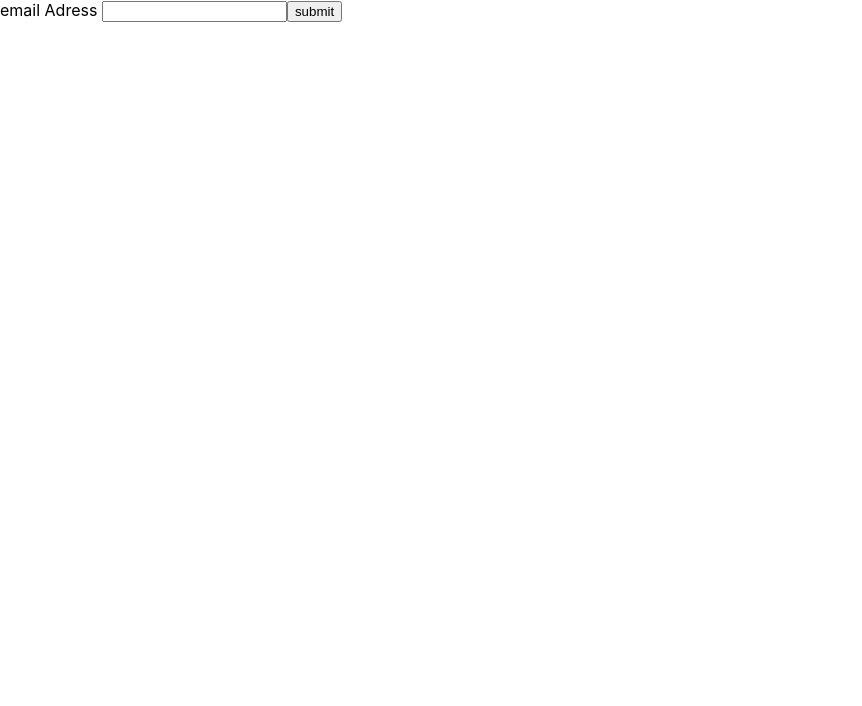
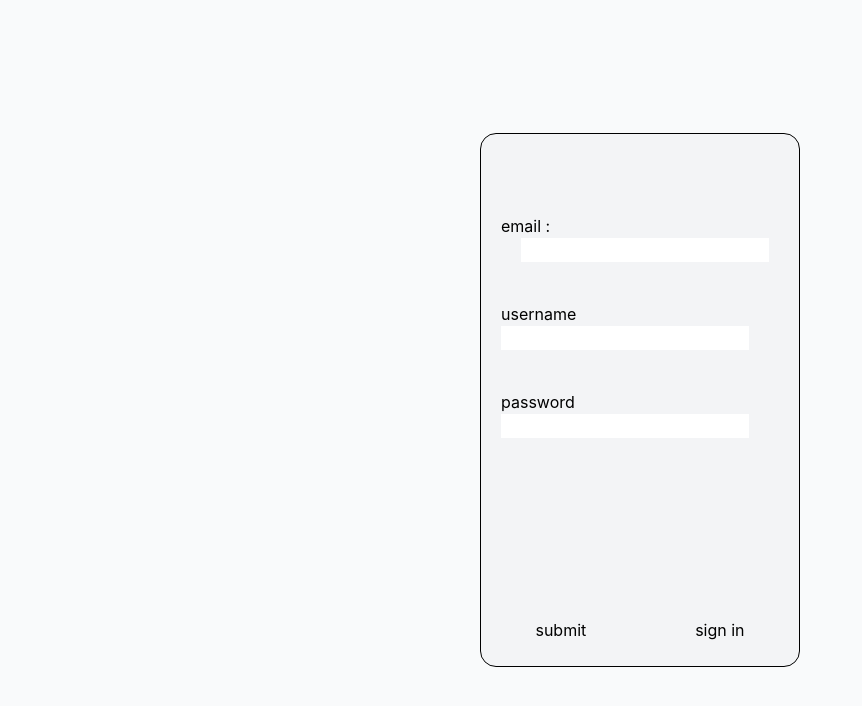
Before and after one commit to amiof/weblog-frontend, a React (Create React App) app: page /login in a window 1280 px wide. Shown: the top 706 px of the page, without its empty margins (0-862 px from the left). Built offline with nearby package versions, Linux system fonts and the light colour scheme.

Commit message:
add login and signin page ui

```diff
--- a/package.json
+++ b/package.json
@@ -10,6 +10,7 @@
     "formik": "^2.2.9",
     "react": "^18.2.0",
     "react-dom": "^18.2.0",
+    "react-router-dom": "^6.6.1",
     "react-scripts": "5.0.1",
     "web-vitals": "^2.1.4",
     "yup": "^0.32.11"
@@ -37,5 +38,8 @@
       "last 1 firefox version",
       "last 1 safari version"
     ]
+  },
+  "devDependencies": {
+    "tailwindcss": "^3.2.4"
   }
 }
--- a/src/App.js
+++ b/src/App.js
@@ -1,11 +1,17 @@
+import { Route, Routes } from "react-router-dom";
+import Home from "./components/home/Home";
 import Login from "./components/login/login";
+import SignIn from "./components/login/SignIn";
 
 function App() {
   return (
-    <div className="App">
-
-      <Login/>
-  </div>
+    <div id="app" >
+      <Routes>
+        <Route path="/" element={<Home></Home>} />
+        <Route path="/login" element={<Login></Login>} />
+        <Route path="/signIn" element={<SignIn></SignIn>} />
+      </Routes>
+    </div>
   );
 }
 
--- /dev/null
+++ b/src/components/home/Home.js
@@ -0,0 +1,13 @@
+import React from 'react'
+
+
+
+
+const Home = () => {
+
+  return (
+    <div className="bg-gray-400" >Home page </div>
+  )
+}
+
+export default Home
--- a/src/components/login/login.js
+++ b/src/components/login/login.js
@@ -1,32 +1,63 @@
-import React from 'react'
-import {useFormik} from "formik"
-
-
-
-
-
+import { useFormik } from "formik"
+import * as yup from "yup"
+import { Link } from 'react-router-dom'
 
 function Login() {
- const formik=useFormik({
-    initialValues:{
-      email : '',
+  const formik = useFormik({
+    initialValues: {
+      email: '',
+      username: "",
+      password: ""
     },
-    onSubmit: values=>{
-      alert(JSON.stringify(values,null,2))
-    }
+    onSubmit: values => {
+      alert(JSON.stringify(values, null, 2))
+    },
+    validationSchema: yup.object({
+      username: yup.string().max(10).min(4),
+
+      password: yup.string().min(4),
+      email: yup.string().email(),
+
+    })
   })
 
 
   return (
-    <form onSubmit={formik.handleSubmit}>
-      <label >email Adress </label>
-      <input name="email" type="email" onChange={formik.handleChange}
-        value={formik.values.email  }
+    <div className="h-screen w-screen bg-gray-50 flex justify-center items-center" >
+      <div className='w-1/2 h-4/6 flex justify-center items-center ' >
 
-        />
-  <button type="submit">submit</button>
+        <form onSubmit={formik.handleSubmit} className="bg-gray-100 flex flex-col h-full w-80 border  border-black m-5 rounded-2xl relative">
+          <div className='mt-20 ml-5'>
+            <label htmlFor='email' className='' >email :</label>
+            <input id='email' name="email" type="email" onChange={formik.handleChange}
+              value={formik.values.email} className="ml-5" />
+            {formik.errors.email ? <div>{formik.errors.email}</div> : null}
 
-    </form>
+          </div>
+          <div className='mt-10 ml-5' >
+
+            <label htmlFor='username' >username </label>
+            <input id='username' name="username" type="text" onChange={formik.handleChange}
+              value={formik.values.username} onBlur={formik.handleBlur} />
+            {formik.errors.username ? <div>{formik.errors.username}</div> : null}
+
+
+          </div>
+          <div className='mt-10 ml-5' >
+
+            <label htmlFor='password' >password </label>
+            <input id='password' name="password" type="password"
+              {...formik.getFieldProps("password")} />
+            {formik.errors.password ? <div>{formik.errors.password}</div> : null}
+          </div>
+          <div className='absolute bottom-6 flex justify-around w-full' >
+            <button type="submit">submit</button>
+            <button><Link to="/signIn">sign in</Link></button>
+          </div>
+        </form>
+
+      </div>
+    </div>
   )
 }
 export default Login
--- a/src/components/login/signin.js
+++ b/src/components/login/signin.js
@@ -0,0 +1,59 @@
+import React from "react";
+import { useFormik } from "formik"
+import * as yup from "yup"
+import { Link } from "react-router-dom";
+
+
+function SignIn() {
+
+  const formik = useFormik({
+    initialValues: {
+      username: "",
+      password: ""
+
+    },
+    onSubmit: values => {
+
+      alert(JSON.stringify(values, null, 2))
+    }
+    ,
+    validationSchema: yup.object({
+
+      username: yup.string().min(4).max(10),
+      password: yup.string().min(4)
+    })
+
+  })
+
+
+
+  return (
+    <div className="flex justify-center items-center w-full h-full">
+
+      <form onSubmit={formik.handleSubmit} className="w-96 h-2/6 border-2 border-blue-50 bg-gray-50 relative rounded-2xl">
+        <div className="mt-20">
+          <label htmlFor="username" className="m-5"> username :  </label>
+          <input type="text" name="username" {...formik.getFieldProps("username")} className="ml-6" />
+          {formik.errors.username ? <div>{formik.errors.username}</div> : null}
+
+        </div>
+        <div className="mt-10">
+          <label htmlFor="password" className="m-5"> password :  </label>
+          <input id="password" type="password" name="password" {...formik.getFieldProps("password")} className="ml-6" />
+          {formik.errors.password ? <div>{formik.errors.password}</div> : null}
+        </div>
+        <div className="absolute bottom-3 flex justify-around w-full ">
+          <button type="submit" className="border-solid border-2 p-2 rounded-md hover:bg-blue-400"> submit  </button>
+          <button type="button" className="border-solid border-2 p-2 rounded-md hover:bg-green-500"><Link to="/login">login</Link></button>
+        </div>
+      </form>
+    </div>
+  )
+}
+
+
+
+
+
+
+export default SignIn
--- a/src/index.css
+++ b/src/index.css
@@ -11,3 +11,11 @@ code {
   font-family: source-code-pro, Menlo, Monaco, Consolas, 'Courier New',
     monospace;
 }
+html, body, #app,#root, #app>div {
+  height: 100%
+}
+
+
+@tailwind base;
+@tailwind components;
+@tailwind utilities;
--- a/src/index.js
+++ b/src/index.js
@@ -2,10 +2,11 @@ import React from "react";
 import ReactDOM from "react-dom/client";
 import "./index.css";
 import App from "./App";
+import { BrowserRouter } from "react-router-dom";
 
 const root = ReactDOM.createRoot(document.getElementById("root"));
 root.render(
-  <React.StrictMode>
+  <BrowserRouter>
     <App />
-  </React.StrictMode>
+  </BrowserRouter>
 );
--- /dev/null
+++ b/tailwind.config.js
@@ -0,0 +1,8 @@
+/** @type {import('tailwindcss').Config} */
+module.exports = {
+  content: ["./src/**/*.{js,jsx,ts,tsx}",],
+  theme: {
+    extend: {},
+  },
+  plugins: [],
+}
```
Also changed, not shown: 1 other file (tests, documents, lock files or other folders).
